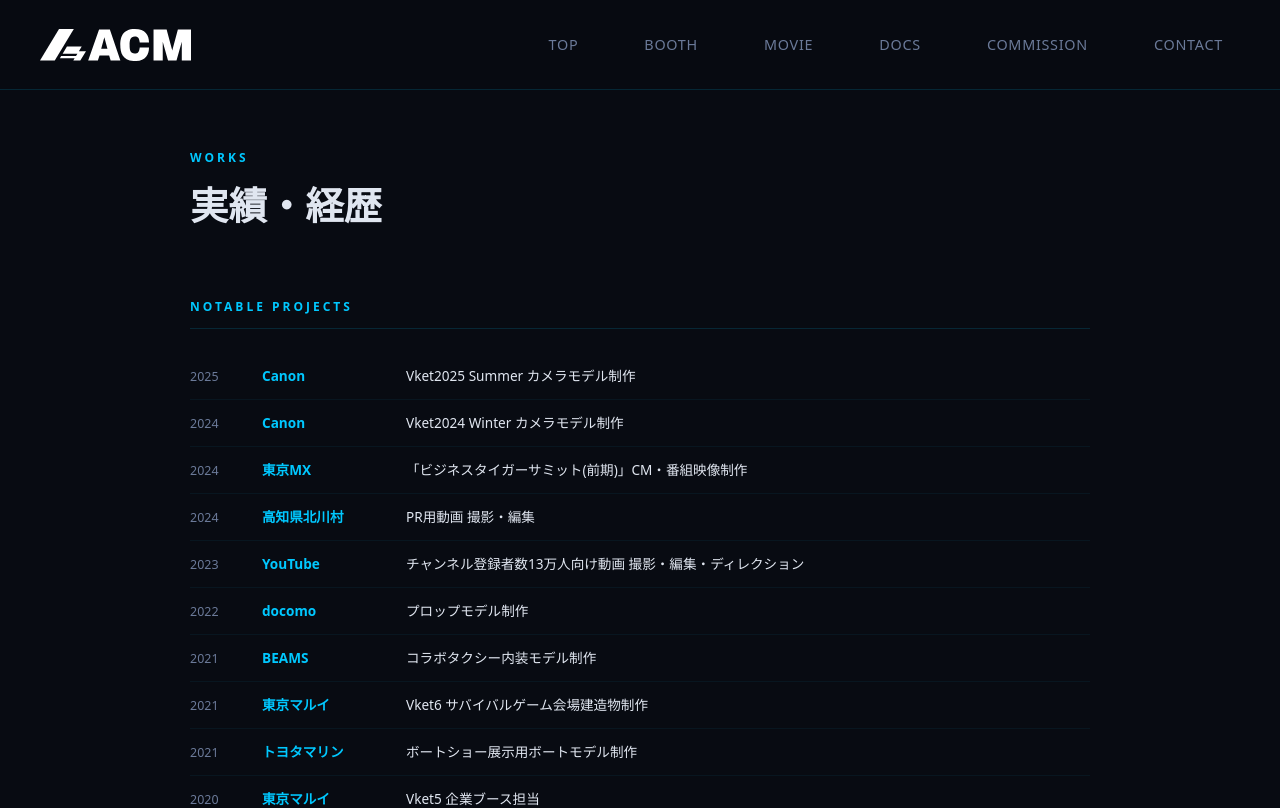
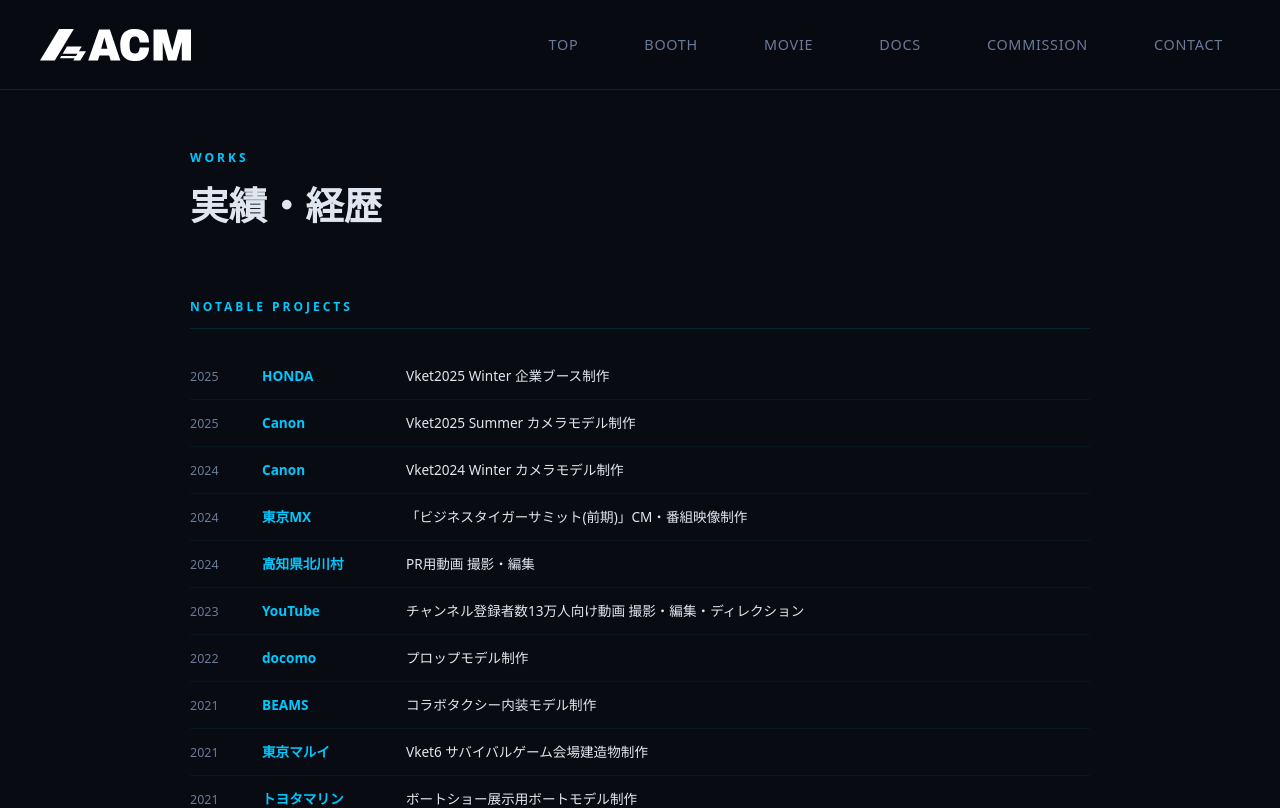
Before and after one commit to Alus444/ACM_website, a Vue app in the folder acm/: page /#/works in a window 1280 px wide. Shown: the top 808 px of the page. Built offline with nearby package versions, Linux system fonts and the light colour scheme.

Commit message:
Add HONDA Vket2025 Winter booth production credit

```diff
--- a/acm/src/pages/WorksPage.vue
+++ b/acm/src/pages/WorksPage.vue
@@ -43,6 +43,7 @@ const career = [
 ]
 
 const projects = [
+  { year: '2025', client: 'HONDA', desc: 'Vket2025 Winter 企業ブース制作' },
   { year: '2025', client: 'Canon', desc: 'Vket2025 Summer カメラモデル制作' },
   { year: '2024', client: 'Canon', desc: 'Vket2024 Winter カメラモデル制作' },
   { year: '2024', client: '東京MX', desc: '「ビジネスタイガーサミット(前期)」CM・番組映像制作' },
```
